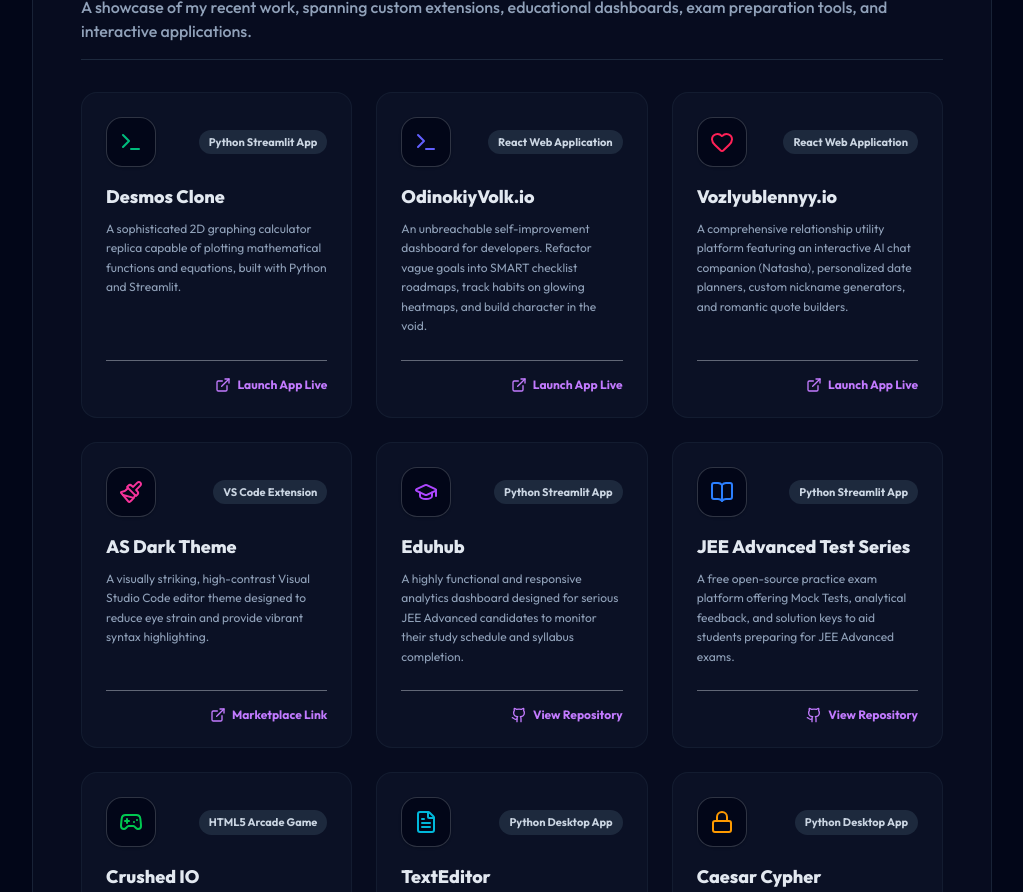
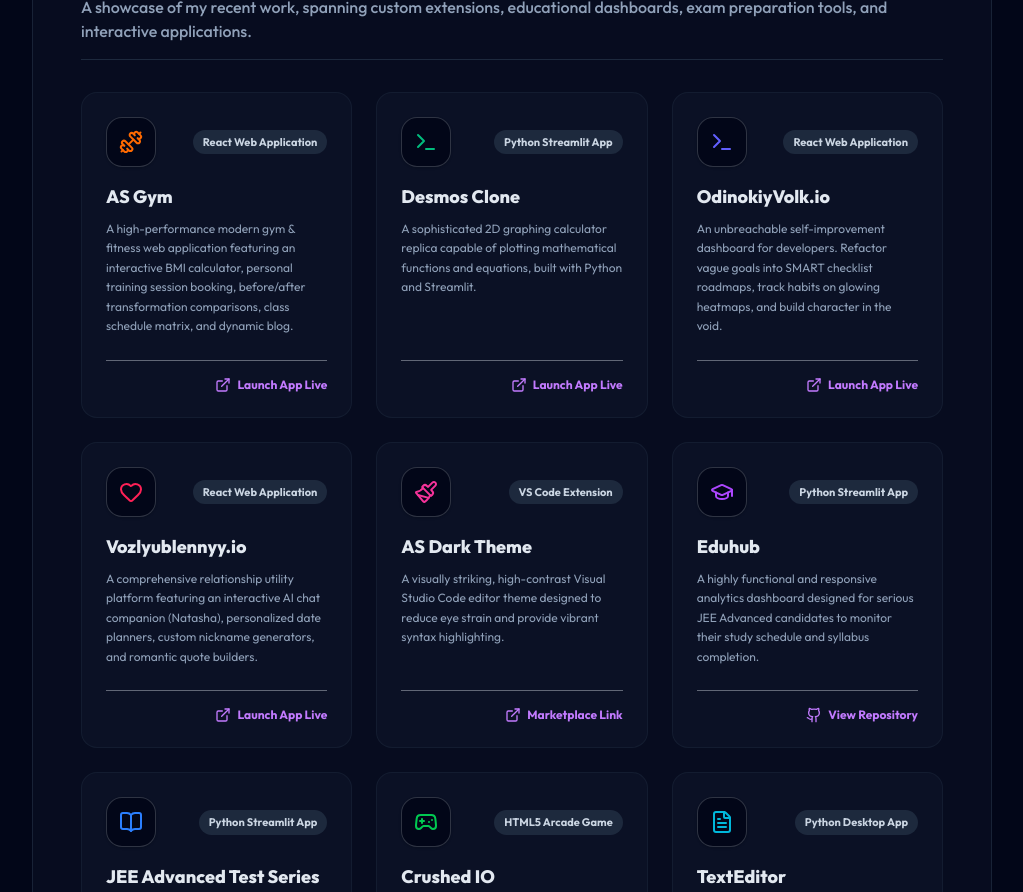
Before and after one commit to AS-Developer-17/AS.Developer-Personal-Portfolio, a React (Vite) app in the folder PersonalPortfolio/: page / in a window 1280 px wide. Shown: the part 2320-3212 px from the top of the page, without its empty margins (128-1151 px from the left). Built offline with nearby package versions, Linux system fonts and the light colour scheme; no server answers.

Commit message:
Update Projects.jsx

```diff
--- a/PersonalPortfolio/src/components/Projects.jsx
+++ b/PersonalPortfolio/src/components/Projects.jsx
@@ -1,4 +1,4 @@
-import { ExternalLink, Paintbrush, BookOpen, GraduationCap, Gamepad2, FileText, Heart, Lock, Terminal } from 'lucide-react'
+import { ExternalLink, Paintbrush, BookOpen, GraduationCap, Gamepad2, FileText, Heart, Lock, Terminal, Dumbbell } from 'lucide-react'
 
 // Custom GitHub icon to bypass missing lucide-react exports in some package builds
 const GithubIcon = ({ className }) => (
@@ -20,6 +20,14 @@
 
 export default function Projects() {
   const projectList = [
+    {
+      title: 'AS Gym',
+      description: 'A high-performance modern gym & fitness web application featuring an interactive BMI calculator, personal training session booking, before/after transformation comparisons, class schedule matrix, and dynamic blog.',
+      tag: 'React Web Application',
+      link: 'https://asgymsite.web.app/',
+      type: 'live-app',
+      icon: <Dumbbell className="w-6 h-6 text-orange-500" />
+    },
     {
       title: 'Desmos Clone',
       description: 'A sophisticated 2D graphing calculator replica capable of plotting mathematical functions and equations, built with Python and Streamlit.',
```
